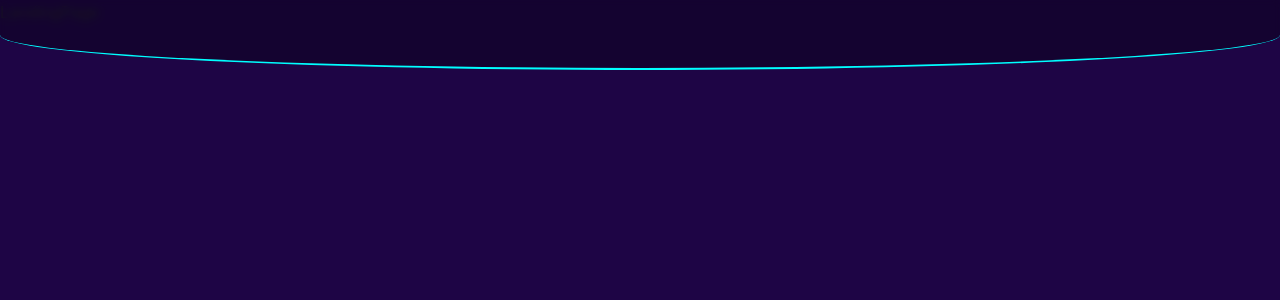
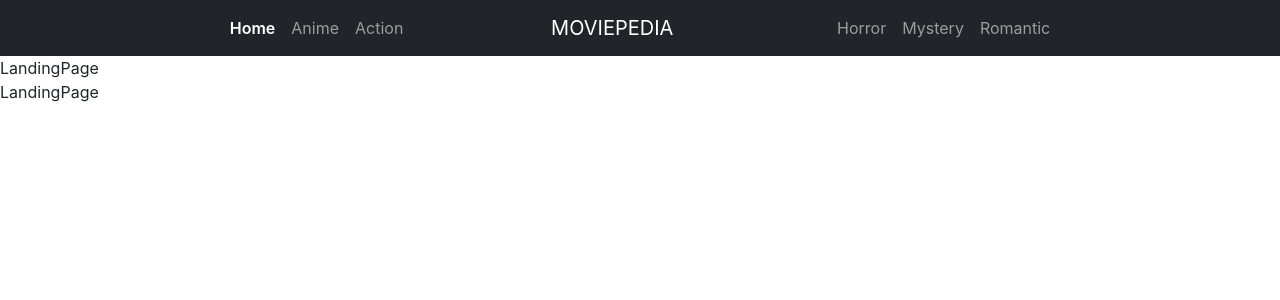
Before and after one commit to thekhurapaatimind/webify-iitindore, a React (Create React App) app: page / in a window 1280 px wide. Shown: the top 300 px of the page. Built offline with nearby package versions, Linux system fonts and the light colour scheme.

Commit message:
react-bootstrap navbar

```diff
--- a/package.json
+++ b/package.json
@@ -7,7 +7,9 @@
     "@testing-library/react": "^13.4.0",
     "@testing-library/user-event": "^13.5.0",
     "react": "^18.2.0",
+    "react-bootstrap": "^2.7.0",
     "react-dom": "^18.2.0",
+    "react-router-dom": "^6.6.2",
     "react-scripts": "5.0.1",
     "web-vitals": "^2.1.4"
   },
--- a/src/App.css
+++ b/src/App.css
@@ -1,3 +1,3 @@
-* {
+/* * {
   background-color: rgb(30, 5, 69);
-}
+} */
--- a/src/App.js
+++ b/src/App.js
@@ -1,12 +1,21 @@
 import './App.css';
 import LandingPage from './components/LandingPage/LandingPage';
 import NavbarComponent from './components/NavbarComponent/NavbarComponent';
+import { Routes, Route } from 'react-router-dom'
 
 function App() {
   return (
     <div>
       <NavbarComponent/>
       <LandingPage/>
+      <Routes>
+        <Route exact path='/' element={<LandingPage/>} />
+        <Route exact path='/anime' element={<LandingPage/>} />
+        <Route exact path='/action' element={<LandingPage/>} />
+        <Route exact path='/horror' element={<LandingPage/>} />
+        <Route exact path='/mystery' element={<LandingPage/>} />
+        <Route exact path='/romantic' element={<LandingPage/>} />
+      </Routes>
     </div>
   );
 }
--- a/src/components/NavbarComponent/NavbarComponent.css
+++ b/src/components/NavbarComponent/NavbarComponent.css
@@ -1,4 +1,4 @@
-.navbar {
+/* .design-nav {
     position: fixed;
     top: 0px;
     height: 70px;
@@ -8,4 +8,13 @@
     border-radius: 0px 0px 100% 100%;
     backdrop-filter: blur(4px);
     z-index: 10;
+} */
+
+.navlinks {
+    text-decoration: none;
+    color: #fff;
+    width: 500px;
 }
+.active {
+    font-weight: 600;
+}
--- a/src/components/NavbarComponent/NavbarComponent.js
+++ b/src/components/NavbarComponent/NavbarComponent.js
@@ -1,11 +1,26 @@
 import React from 'react'
 import './NavbarComponent.css'
+import { Link, NavLink } from 'react-router-dom'
+import { Navbar, Nav, Container, Button } from 'react-bootstrap'
 
 function NavbarComponent() {
-  return (
-    <div class="d-none d-md-block navbar">
-    </div>
-  )
+    return (
+        <Navbar bg="dark" variant="dark">
+            <Container>
+                <Nav className="m-auto design-nav">
+                    <Nav.Link as={NavLink} to="/">Home</Nav.Link>
+                    <Nav.Link as={NavLink} to="/anime">Anime</Nav.Link>
+                    <Nav.Link as={NavLink} to="/action">Action</Nav.Link>
+                </Nav>
+                <Navbar.Brand as={Link} to="/">MOVIEPEDIA</Navbar.Brand>
+                <Nav className="m-auto">
+                    <Nav.Link as={NavLink} to="/horror">Horror</Nav.Link>
+                    <Nav.Link as={NavLink} to="/mystery">Mystery</Nav.Link>
+                    <Nav.Link as={NavLink} to="/romantic">Romantic</Nav.Link>
+                </Nav>
+            </Container>
+        </Navbar>
+    )
 }
 
 export default NavbarComponent
--- a/src/index.js
+++ b/src/index.js
@@ -2,10 +2,13 @@ import React from 'react';
 import ReactDOM from 'react-dom/client';
 import './index.css';
 import App from './App';
+import { BrowserRouter } from 'react-router-dom'
 
 const root = ReactDOM.createRoot(document.getElementById('root'));
 root.render(
   <React.StrictMode>
-    <App />
+    <BrowserRouter>
+      <App />
+    </BrowserRouter>
   </React.StrictMode>
 );
```
Also changed, not shown: 1 other file (tests, documents, lock files or other folders).
